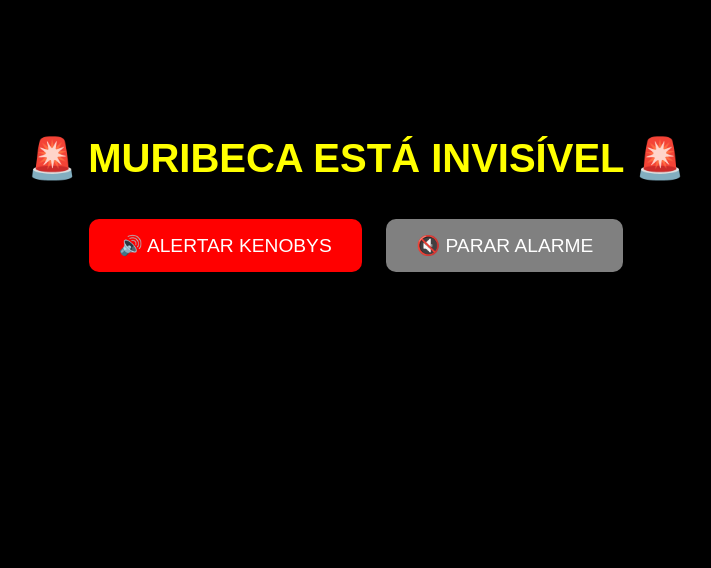
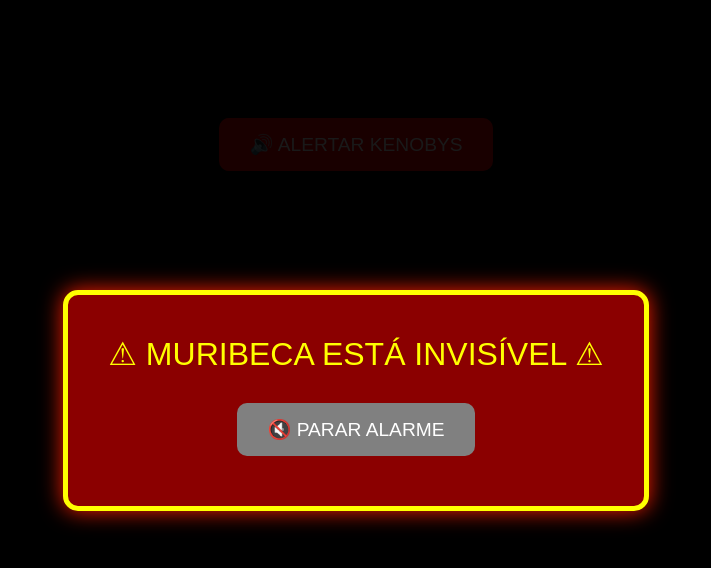
Before and after one commit to SarmentoCaio/Solucao-Blip, a plain HTML site: page index.html in a window 1280 px wide. Both pictures are taken after a click on the button "🔊 ALERTAR KENOBYS". Shown: the whole page, without its empty margins (284-995 px from the left). Drawn offline with Linux system fonts and the light colour scheme.

Commit message:
Update index.html
Commit2

```diff
--- a/index.html
+++ b/index.html
@@ -15,10 +15,7 @@
           text-align: center;
           padding-top: 100px;
         }
-        h1 {
-          font-size: 2.5rem;
-          color: yellow;
-        }
+
         button {
           font-size: 1.2rem;
           padding: 15px 30px;
@@ -27,37 +24,83 @@
           border-radius: 10px;
           cursor: pointer;
         }
+
         .alertar {
           background-color: red;
           color: white;
         }
+
+        /* Modal de alerta */
+        #alertaModal {
+          display: none;
+          position: fixed;
+          top: 0;
+          left: 0;
+          width: 100vw;
+          height: 100vh;
+          background: rgba(0, 0, 0, 0.9);
+          z-index: 9999;
+          justify-content: center;
+          align-items: center;
+        }
+
+        .alerta-content {
+          background-color: darkred;
+          color: yellow;
+          padding: 40px;
+          border: 5px solid yellow;
+          border-radius: 15px;
+          font-size: 2rem;
+          text-align: center;
+          box-shadow: 0 0 20px red;
+          animation: pulse 1s infinite;
+        }
+
         .parar {
+          margin-top: 30px;
           background-color: gray;
           color: white;
+        }
+
+        @keyframes pulse {
+          0% { box-shadow: 0 0 20px red; }
+          50% { box-shadow: 0 0 40px yellow; }
+          100% { box-shadow: 0 0 20px red; }
         }
     </style>
 </head>
 <body>
-<h1>🚨 MURIBECA ESTÁ INVISÍVEL 🚨</h1>
+
 <button class="alertar" onclick="tocarAlarme()">🔊 ALERTAR KENOBYS</button>
-<button class="parar" onclick="pararAlarme()">🔇 PARAR ALARME</button>
 
 <audio id="somAlarme" src="alarme.mp3" preload="auto"></audio>
 
+<!-- Modal de alerta -->
+<div id="alertaModal">
+    <div class="alerta-content">
+        ⚠ MURIBECA ESTÁ INVISÍVEL ⚠
+        <br>
+        <button class="parar" onclick="pararAlarme()">🔇 PARAR ALARME</button>
+    </div>
+</div>
+
 <script>
     const som = document.getElementById('somAlarme');
+    const alertaModal = document.getElementById('alertaModal');
 
     function tocarAlarme() {
       som.loop = true;
       som.play();
-      alert("⚠ MURIBECA ESTÁ INVISÍVEL ⚠");
+      alertaModal.style.display = 'flex';
     }
 
     function pararAlarme() {
       som.pause();
       som.currentTime = 0;
+      alertaModal.style.display = 'none';
     }
 </script>
+
 </body>
 </html>
 </title>
```
